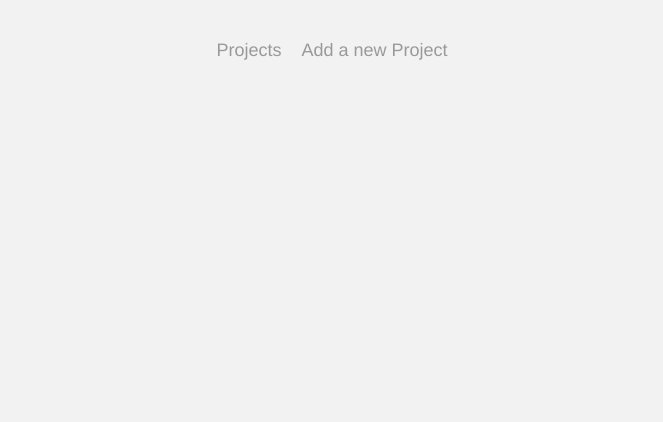
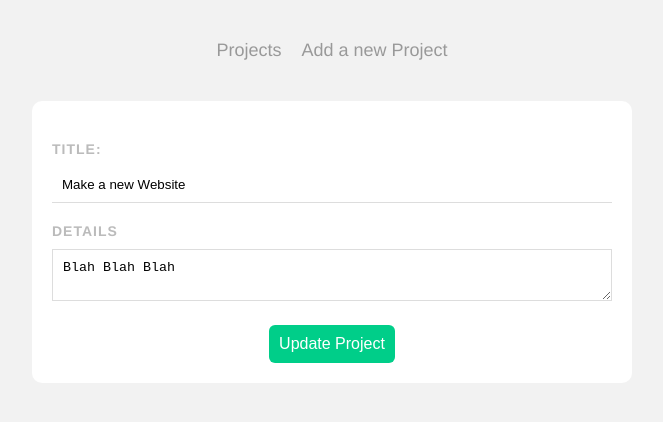
Before and after one commit to hardluker/project-planner, a Vue app: page /#/projects/08da in a window 1280 px wide. Shown: the top 422 px of the page, without its empty margins (308-971 px from the left). Built offline with nearby package versions, Linux system fonts and the light colour scheme; data requests are answered from the project's data file.

Commit message:
Created an update project form for updating project information

```diff
--- a/data/db.json
+++ b/data/db.json
@@ -29,6 +29,12 @@
       "title": "Eat Pizza",
       "details": "Bake it, slice it up, eat that shiz",
       "complete": false
+    },
+    {
+      "id": "b2af",
+      "title": "Tell Keith How cool he is",
+      "details": "Don't forget to smile and tell him he's an awesome friend. Also don't be a dick.",
+      "complete": false
     }
   ]
 }
--- a/src/components/SingleProject.vue
+++ b/src/components/SingleProject.vue
@@ -3,7 +3,9 @@
     <div class="actions">
       <h3 @click="toggleDetails">{{ project.title }}</h3>
       <div class="icons">
-        <span class="material-icons"> edit </span>
+        <router-link :to="{ name: 'EditProject', params: { id: project.id } }"
+          ><span class="material-icons"> edit </span></router-link
+        >
         <span class="material-icons" @click="deleteProject"> delete </span>
         <span class="material-icons tick" @click="toggleComplete"> done </span>
       </div>
--- a/src/router/index.js
+++ b/src/router/index.js
@@ -1,6 +1,7 @@
 import { createRouter, createWebHashHistory } from 'vue-router';
 import HomeView from '../views/HomeView.vue';
 import AddProject from '@/views/AddProject.vue';
+import EditProject from '@/views/EditProject.vue';
 
 const routes = [
   {
@@ -12,6 +13,12 @@ const routes = [
     path: '/add',
     name: 'AddProject',
     component: AddProject
+  },
+  {
+    path: '/projects/:id',
+    name: 'EditProject',
+    component: EditProject,
+    props: true
   }
 ];
 
--- /dev/null
+++ b/src/views/EditProject.vue
@@ -0,0 +1,32 @@
+<template>
+  <form>
+    <label>Title:</label>
+    <input type="text" v-model="title" required />
+    <label>Details</label>
+    <textarea v-model="details" required></textarea>
+    <button>Update Project</button>
+  </form>
+</template>
+
+<script>
+export default {
+  props: ['id'],
+  data() {
+    return {
+      title: '',
+      details: '',
+      uri: 'http://localhost:3000/projects/' + this.id
+    };
+  },
+  mounted() {
+    fetch(this.uri)
+      .then((res) => res.json())
+      .then((data) => {
+        this.title = data.title;
+        this.details = data.details;
+      });
+  }
+};
+</script>
+
+<style></style>
```
